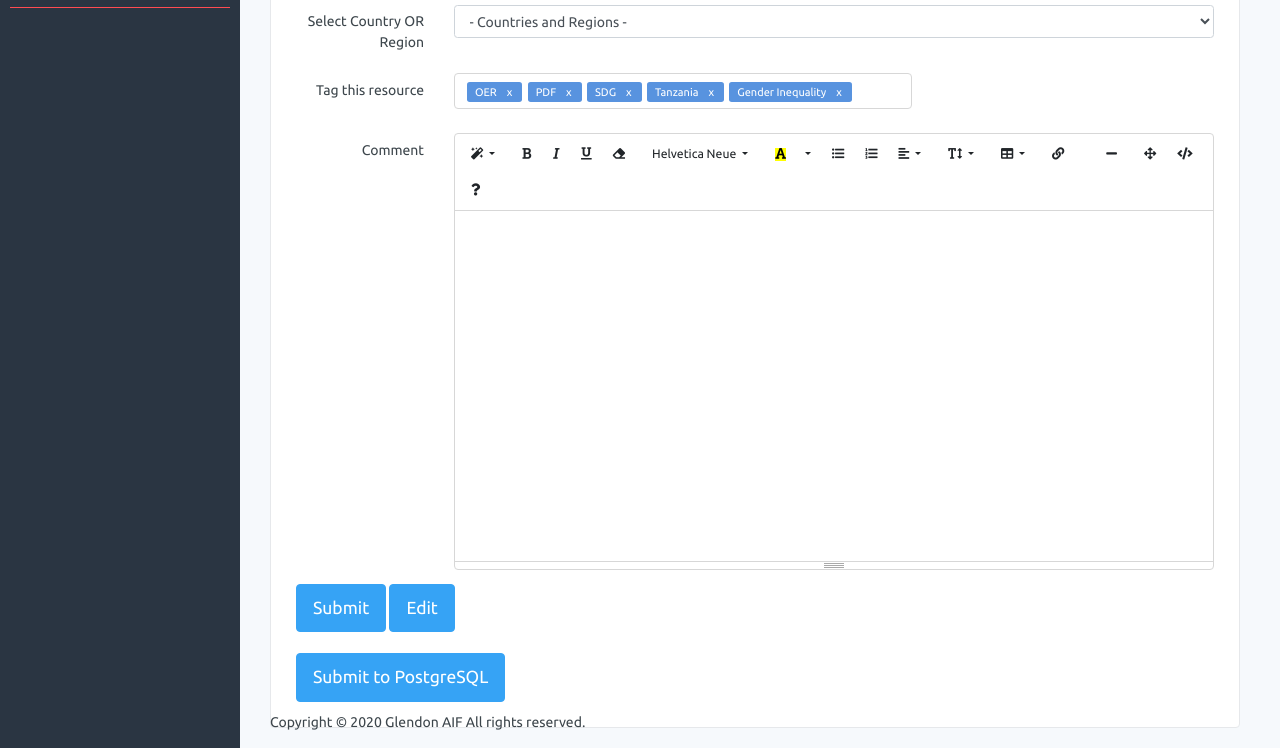
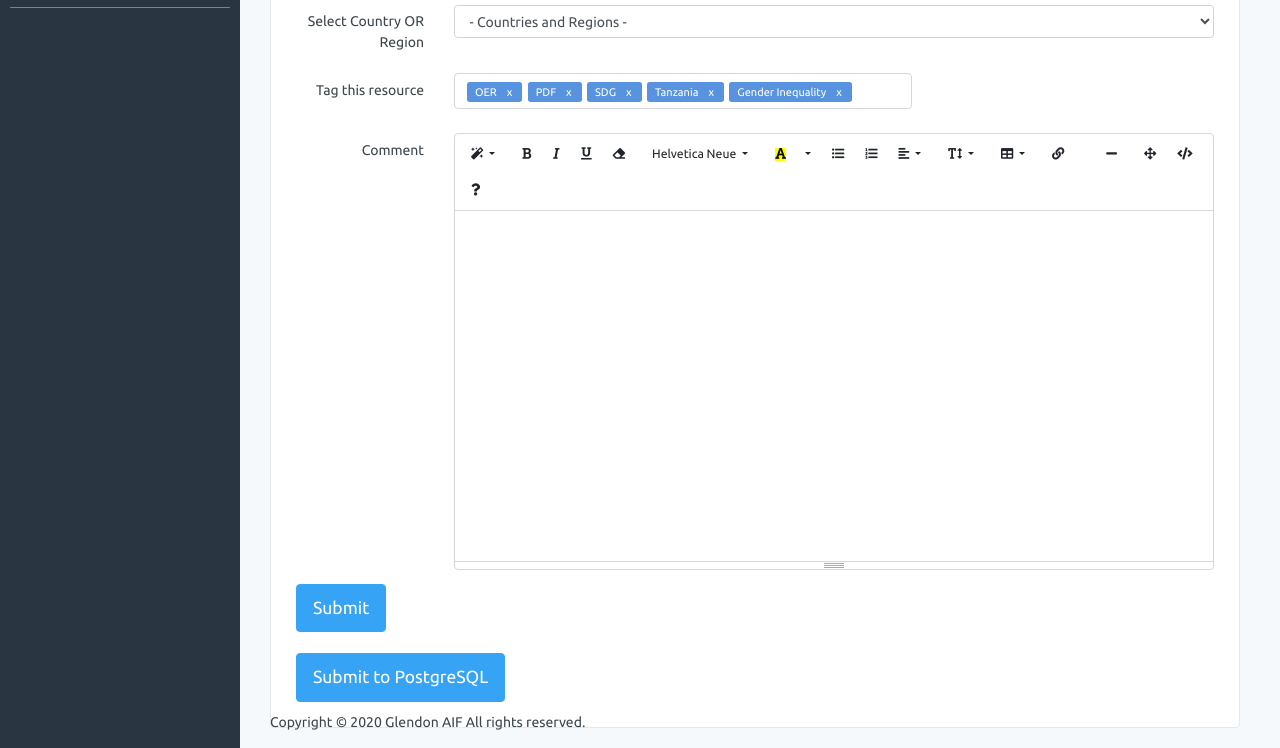
Before and after one commit to paulowe/aif-interactive-map-frontend, a plain HTML site: page form-elements.html in a window 1280 px wide. Shown: the part 436-1184 px from the top of the page. Drawn offline with Linux system fonts and the light colour scheme; files whose address does not match are found by name.

Commit message:
Update form-elements.html

```diff
--- a/form-elements.html
+++ b/form-elements.html
@@ -608,8 +608,6 @@
                                     </form>
 
                                     <button id="firebase-submit-button" type="button" class="btn btn-primary btn-lg">Submit</button>
-                                    <button id="firebase-edit-button" type="button" class="btn btn-primary btn-lg">Edit</button>
-
                                     <br/>
                                     <br/>
                                     <button id="postgresql-button" type="button" class="btn btn-primary btn-lg">Submit to PostgreSQL</button>
```
